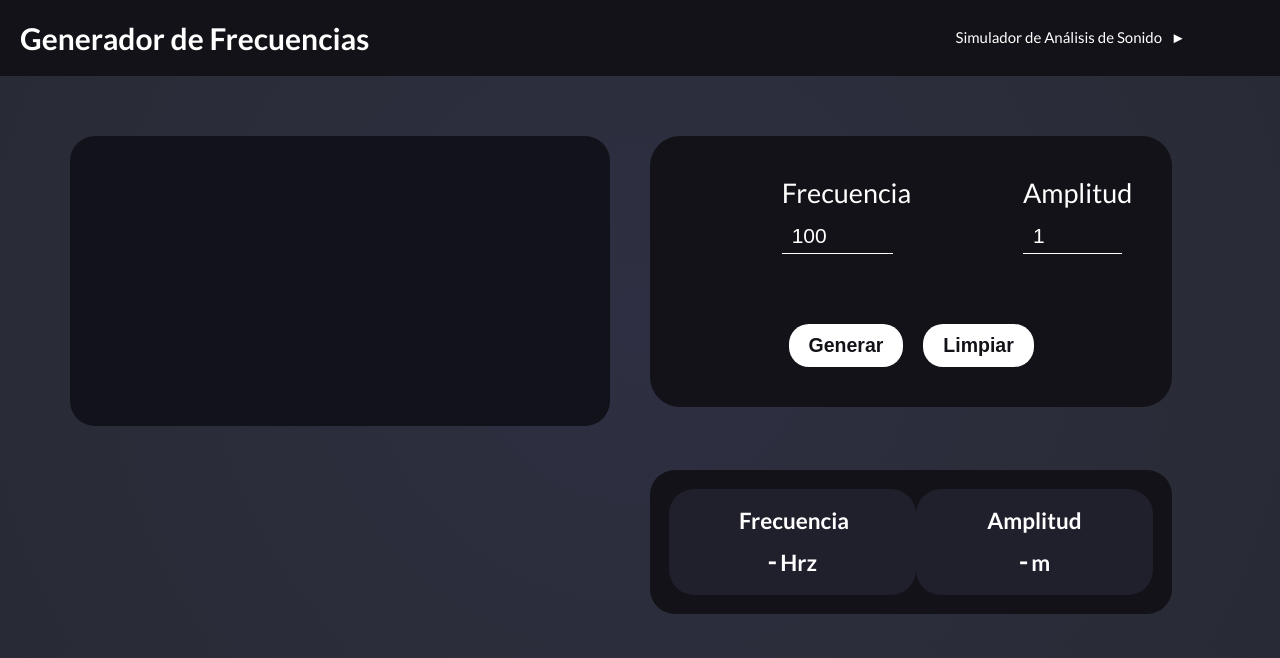
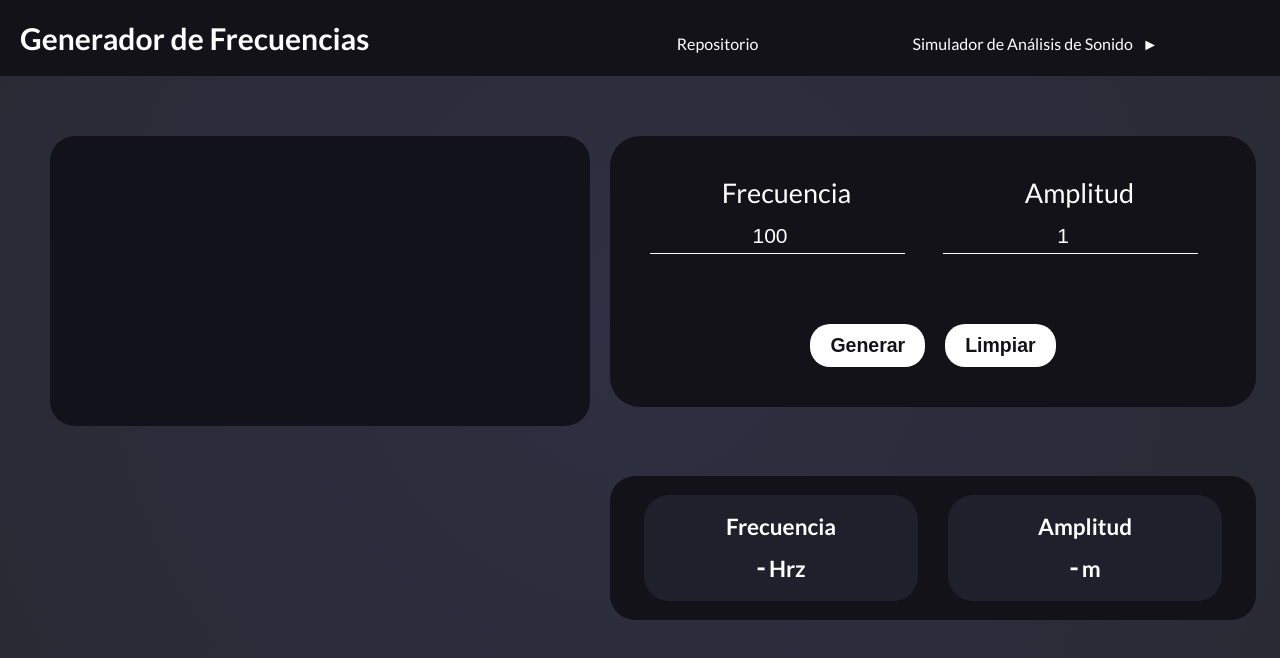
Before and after one commit to Misael1998/ts-proyecto, a plain HTML site: page public/frecgen.html in a window 1280 px wide. Drawn offline with nearby package versions, Linux system fonts and the light colour scheme; some packages are replaced by stand-ins of ours.

Commit message:
ultimos cambios css

```diff
--- a/public/css/styles.css
+++ b/public/css/styles.css
@@ -73,6 +73,9 @@ main {
   background-color: var(--primary-color);
 }
 
+.form__input{
+  width: 273px;
+}
 
 .form__input label {
   display: block;
@@ -89,6 +92,8 @@ main {
   color: white;
   background-color: transparent;
   border-bottom: 1px solid white;
+  text-align: center;
+  width: 235px;
 }
 
 .button-container {
@@ -218,3 +223,21 @@ a:hover{
   margin-top: 8px;
   margin-right: 6%;
 }
+
+/* -------------------------------------------------DROP DOWN---------------------------------------------------- */
+.dropdown {
+  float: left;
+  overflow: hidden;
+  margin-right: 50px;
+}
+
+.dropdown .dropbtn {
+  font-size: 16px;
+  border: none;
+  outline: none;
+  color: white;
+  padding: 14px 52px;
+  background-color: inherit;
+  font-family: inherit;
+  margin: 0;
+}
--- a/public/frecgen.html
+++ b/public/frecgen.html
@@ -46,10 +46,24 @@
       <div style="display: inline-block;">
         <h1>Generador de Frecuencias</h1>
       </div>
-      <div id="soundgen" class="page-link">
+      <!-- <div id="soundgen" class="page-link">
         <a class="dropbtn" href="index.html">
           Simulador de Análisis de Sonido &nbsp ►
         </a>
+      </div> -->
+      <div style="float: right;">
+        <div class="dropdown">
+          <button class="dropbtn">
+            <a href="index.html">Simulador de Análisis de Sonido &nbsp ►</a>
+          </button>
+        </div>
+      </div>
+      <div style="float: right;">
+        <div class="dropdown">
+          <button class="dropbtn">
+            <a href="https://github.com/Misael1998/ts-proyecto" target="_blank">Repositorio</a>
+          </button>
+        </div>
       </div>
     </header>
     <main>
```
Also changed, not shown: public/index.html (+13 -4 lines).
